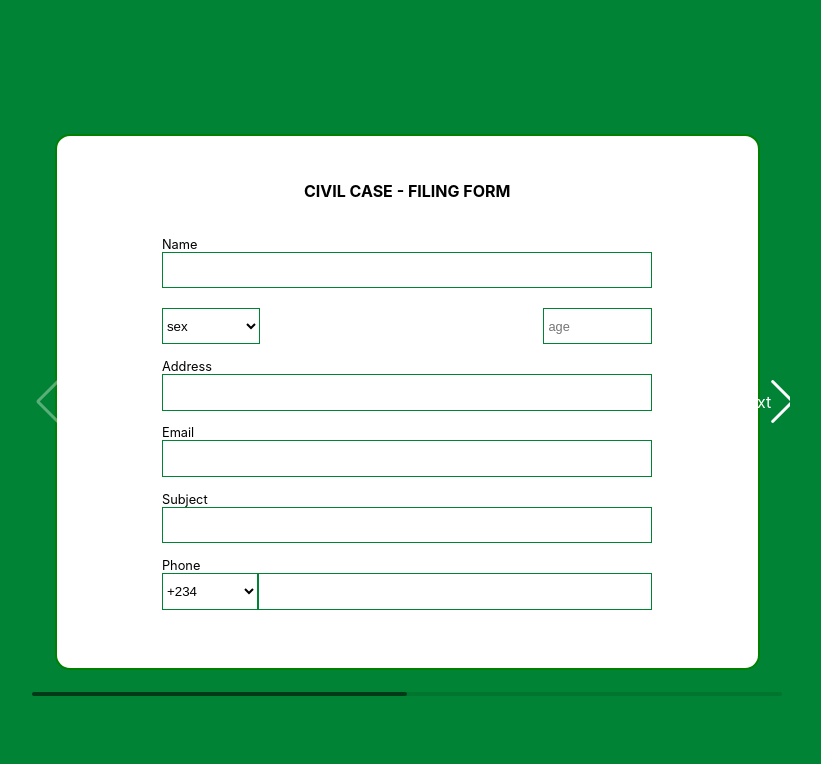
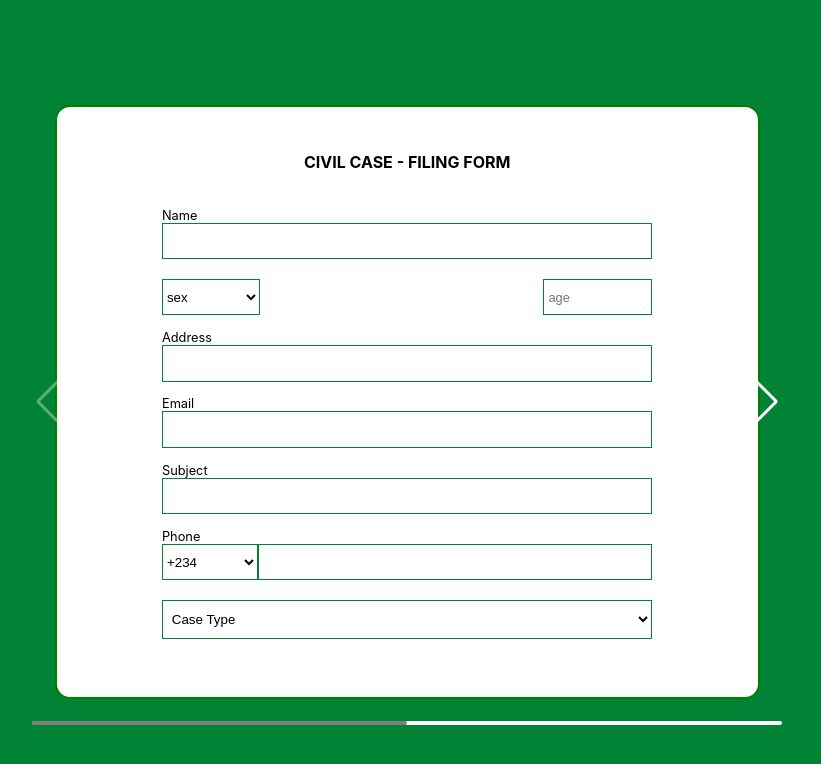
Before and after one commit to rukyy/E-filing, a React (Create React App) app: page /form in a window 1280 px wide. Shown: the top 764 px of the page, without its empty margins (233-1054 px from the left). Built offline with nearby package versions, Linux system fonts and the light colour scheme.

Commit message:
second part of form

```diff
--- a/src/css/caseform.css
+++ b/src/css/caseform.css
@@ -42,7 +42,7 @@
 }
 .pagestyl input {
     border: 1px solid #008334;
-    margin: 2%;
+    /* margin: 2%; */
     margin: 0;
     font-size: 1vw;
     outline-color: #008334;
@@ -81,7 +81,15 @@ option{
     background-color: white;
     border: 1px solid #008334;
 }
-
+.casetypeselector{
+    font-size: 1v;
+    margin-top: 4% ;
+    padding: 2% 01%;
+    width: 100%;
+}
+select{
+    color: black;
+}
 
 
 @media screen and (max-width:650Px) {
@@ -109,4 +117,8 @@ option{
     .specialinput{
         width: 30%;
     }
+    .casetypeselector{
+        font-size: 4vw;
+        margin-top: 5%;
+    }
 }
--- a/src/css/landingpage.css
+++ b/src/css/landingpage.css
@@ -29,15 +29,19 @@
     width: 40%;
     padding: 0 2%;
 }
-
+.backgroundcontent a{
+    /* border: 2px solid red; */
+    width: 40%;
+}
 .actionbtn {
-    width: 40%;
+    width: 100%;
+    height: 100%;
     background-color: #008334;
     color: white;
     border: 0;
-    padding: 3%;
-
-    margin: 4% 0;
+    padding: 5% 0;
+    font-size: 1.3vw;
+    margin: 0;
     border-radius: 4px;
 }
 
@@ -56,7 +60,7 @@
 
     .backgroundcontent {
         /* border: 2px solid red; */
-        width: 50%;
+        width: 60%;
     }
 
     .writeup {
@@ -65,7 +69,7 @@
     }
 
     .actionbtn {
-        width: 40%;
+        width: 50%;
         padding: 4%;
     }
 }
@@ -78,9 +82,15 @@
     }
     .writeup{
         font-size: 4vw;
+        line-height: 150%;
+    }
+    .backgroundcontent a{
+        width: 60%;
     }
     .actionbtn{
-        width: 60%;
+        width: 100%;
+        font-size: 3vw;
         padding: 6%;
+        margin: 4% 0;
     }
 }
--- a/src/screens/Landing.js
+++ b/src/screens/Landing.js
@@ -1,5 +1,6 @@
 import "../css/landingpage.css"
 import NavBar from "../components/navbar";
+import { Link } from "react-router-dom";
 
 const LandingPage = () => {
     return (<div className="landingpage">
@@ -8,7 +9,7 @@ const LandingPage = () => {
         <div className="background">
             <div className="backgroundcontent">
                 <div className="writeup">Welcome to the E-filing platform, Kindly click the button below to file your case </div>
-                <button className="actionbtn">File a Case </button>
+                <Link to={"/payment"}><button className="actionbtn">File a Case </button></Link>
             </div>
 
         </div>
--- a/src/screens/caseform.js
+++ b/src/screens/caseform.js
@@ -76,19 +76,56 @@ const Caseform = () => {
                                     </select>
                                     <input style={{ width: "80%" }} type="numbers" />
                                 </span>
+                                <select className="casetypeselector" name="casetype" id="">
+                                    <option value="casetype" disabled selected > Case Type</option>
+                                    <option value="Housing">Housing Affairs</option>
+                                    <option value="Land">Land Dispute</option>
+                                    <option value="Family">Family Dispute</option>
+                                    <option value="Others">Others</option>
+                                </select>
                             </form>
                         </div>
                     </div>
 
 
-                    <div class="swiper-slide">Slide 2</div>
+                    <div class="swiper-slide">
+                        <div className="pagestyl">
+                            <h3>RESPONDANT DETAILS</h3>
+                            <form action="">
+                                <label htmlFor="">Name</label>
+                                <input type="text" />
+                                <span className="specialinputs">
+                                    <select className="specialinput" name="sex" id="">
+                                        <option value="" disabled selected>sex</option>
+                                        <option value="male">Male</option>
+                                        <option value="female">Fema</option>
+                                    </select>
+                                    <input className="specialinput" placeholder="age" type="number" />
+                                </span>
+                                <label htmlFor="email">Email</label>
+                                <input type="email" />
+                                <label htmlFor="address">Address</label>
+                                <input type="text" />
+                                <label htmlFor="phone">Phone</label>
+                                <span>
+                                    <select style={{ width: "20%" }} name="countrycode" id="">
+                                        <option value="234" selected>+234</option>
+                                    </select>
+                                    <input style={{ width: "80%" }} type="numbers" />
+                                </span>
+                                <span style={{marginTop:"6%"}}>
+                                    <input style={{width:"30%", fontSize:"80%"}} placeholder="Advocate code" type="text" />
+                                    <input style={{width:"70%", fontSize:"80%"}} placeholder="Advocate" type="text" />
+                                </span>
+                            </form>
+                        </div></div>
                     {/* <div style={{backgroundColor:"white"}} class="swiper-slide">Slide 3</div> */}
                     ...
                 </div>
                 {/* <div class="swiper-pagination"></div> */}
                 <div style={{ color: "white", fontSize: "2px", display: "" }} class="swiper-button-prev"></div>
-                <div style={{ color: "white" }} class="swiper-button-next">next</div>
-                <div class="swiper-scrollbar"></div>
+                <div style={{ color: "white" }} class="swiper-button-next"></div>
+                <div style={{ backgroundColor: "white" }} class="swiper-scrollbar"></div>
             </div>
         </div>
     );
--- a/src/screens/paybill.js
+++ b/src/screens/paybill.js
@@ -1,3 +1,4 @@
+import { Link } from "react-router-dom";
 import "../css/paybill.css"
 
 const PayBill = () => {
@@ -12,7 +13,7 @@ const PayBill = () => {
                 </ul>
                 <div className="proceedbtn">
                     <p><i className="fa-solid fa-circle-exclamation"></i>Note this is non refundable</p>
-                    <button>Proceed  to Checkout</button>
+                   <Link to={"/form"}><button>Proceed  to Checkout</button></Link>
                 </div>
 
             </div>
```
